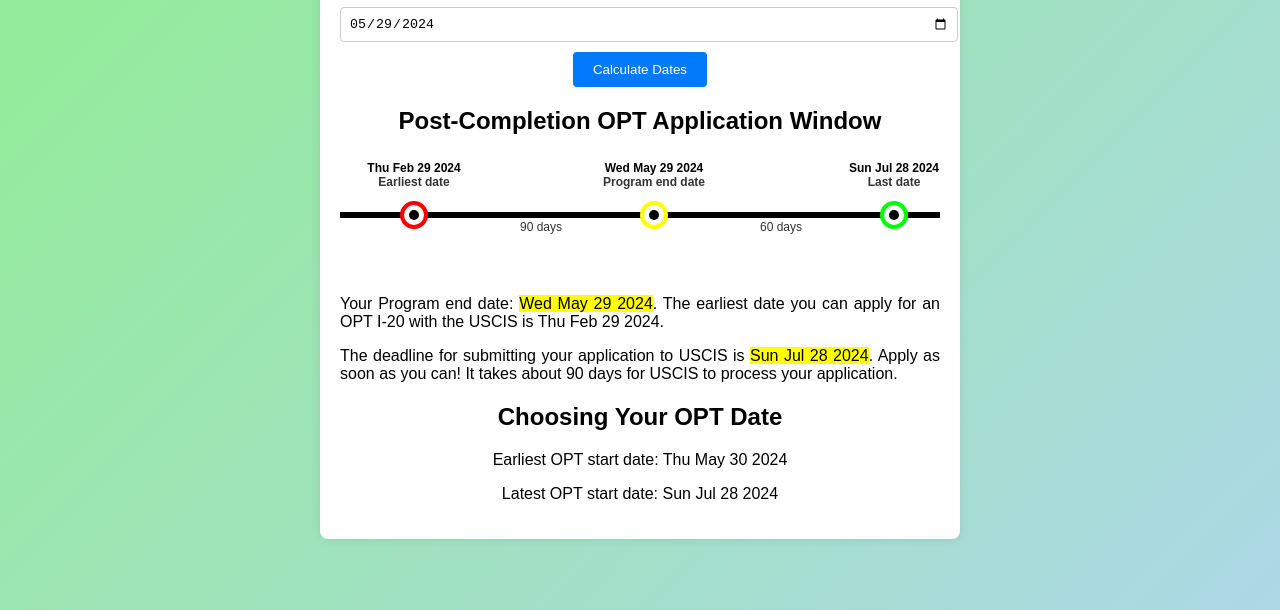
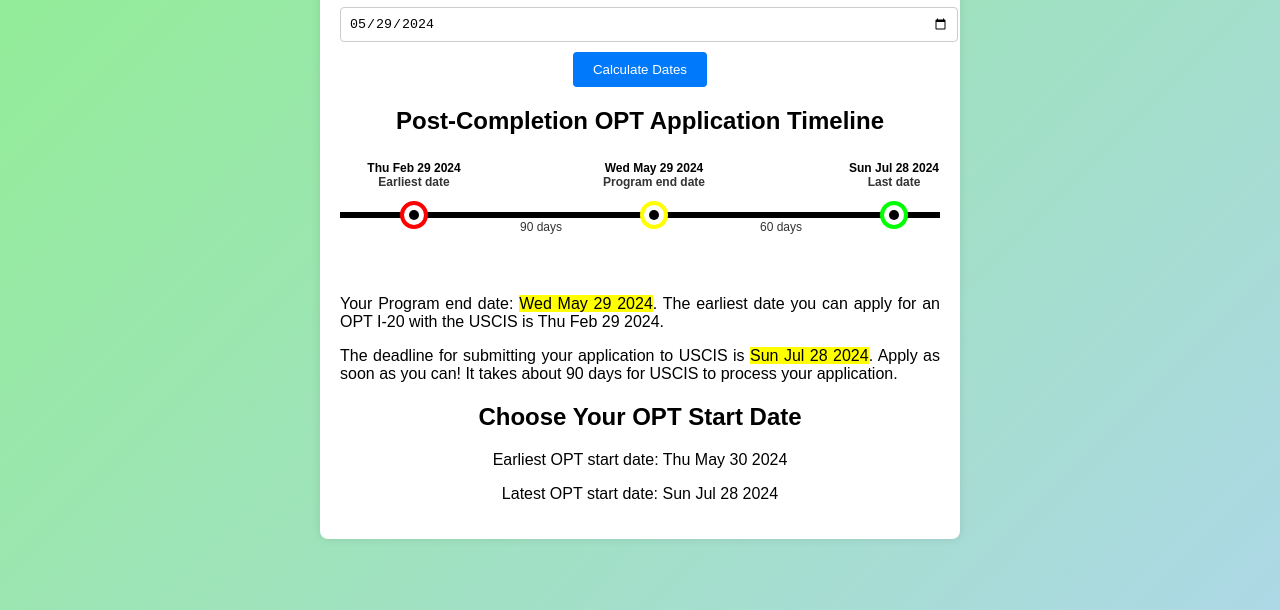
Before and after one commit to developerusa/opt, a plain HTML site: page index.html in a window 1280 px wide. Both pictures are taken after a click on the button "Calculate Dates". Shown: the part 190-800 px from the top of the page. Drawn offline with Linux system fonts and the light colour scheme.

Commit message:
Few edits

```diff
--- a/index.html
+++ b/index.html
@@ -16,7 +16,7 @@
             <button type="submit">Calculate Dates</button>
         </form>
         <div id="result" class="hidden">
-            <h2>Post-Completion OPT Application Window</h2>
+            <h2>Post-Completion OPT Application Timeline</h2>
             <div class="timeline">
                 <div class="timeline-point" id="earlyDate">
                     <span class="date-label" id="earlyDateLabel"></span>
@@ -35,7 +35,7 @@
             <p class="info-text">Your Program end date: <span id="completionDateText" class="highlight"></span>. The earliest date you can apply for an OPT I-20 with the USCIS is <span id="earlyDateText"></span>.</p>
             <p class="info-text">The deadline for submitting your application to USCIS is <span id="lastDateText" class="highlight"></span>. Apply as soon as you can! It takes about 90 days for USCIS to process your application.</p>
 
-            <h2>Choosing Your OPT Date</h2>
+            <h2>Choose Your OPT Start Date</h2>
             <p>Earliest OPT start date: <span id="earliestStartDate"></span></p>
             <p>Latest OPT start date: <span id="latestStartDate"></span></p>
         </div>
```
